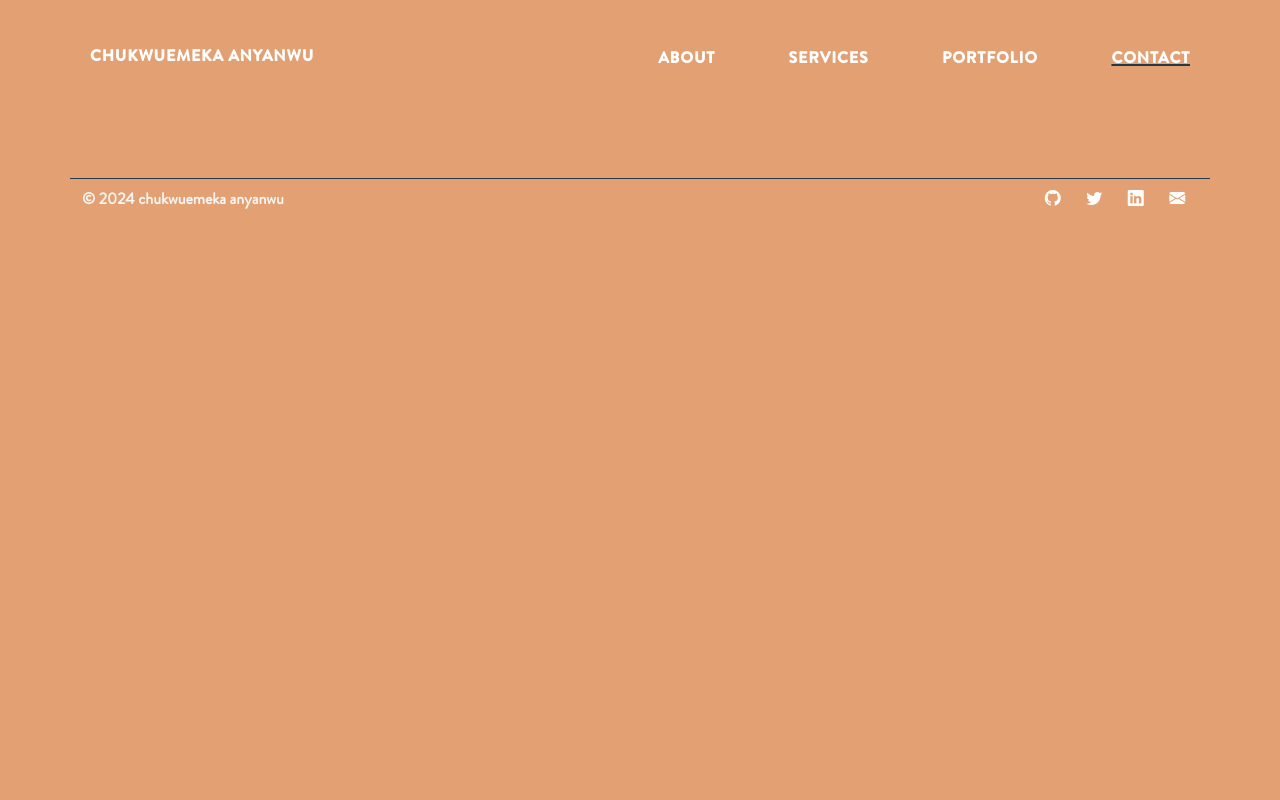
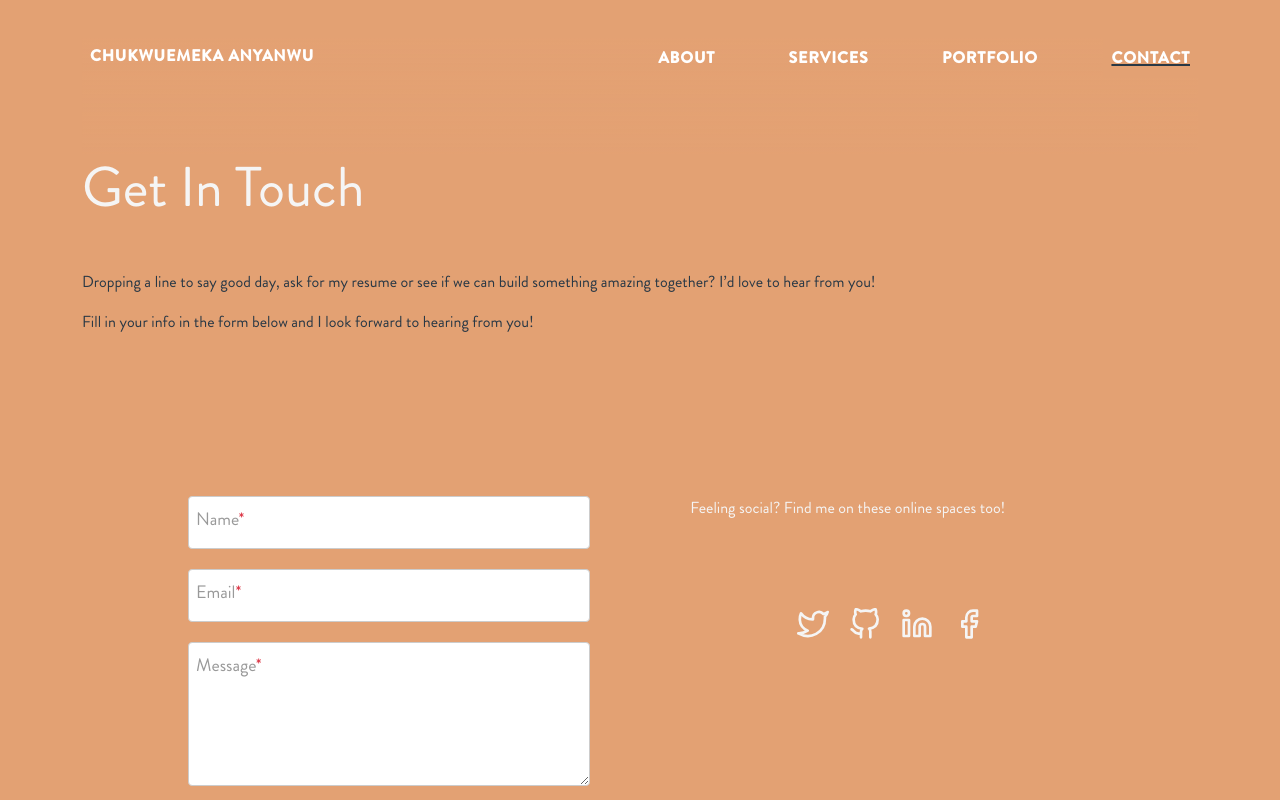
Before and after one commit to ccanyanwu/REACT-PORTFOLIO, a React (Create React App) app: page /contact in a window 1280 px wide. Shown: the top 800 px of the page. Built offline with nearby package versions, Linux system fonts and the light colour scheme.

Commit message:
feat: add contact component

```diff
--- a/src/App.js
+++ b/src/App.js
@@ -5,6 +5,7 @@ import Footer from "./components/Footer";
 import Home from "./pages/Home";
 import About from "./pages/About";
 import Portfolio from './pages/Portfolio';
+import Contact from "./pages/Contact";
 
 function App() {
 
@@ -16,6 +17,7 @@ function App() {
           <Route exact path="/" element={<Home />} />
           <Route path="/about" element={<About />} />
           <Route path="/portfolio" element={<Portfolio />} />
+          <Route path="/contact" element={<Contact />} />
         </Routes>
         <Footer />
       </div>
--- /dev/null
+++ b/src/pages/Contact.jsx
@@ -0,0 +1,248 @@
+import styled from "styled-components";
+import { FiGithub, FiTwitter, FiLinkedin, FiFacebook } from "react-icons/fi";
+
+
+const Section = styled.section`
+  .form-para {
+    color: var(--secondary);
+    font-size: 1rem;
+    line-height: 1.55;
+  }
+
+  .contact-box {
+    width: 90%;
+    margin: 80px auto !important;
+  }
+
+  .contact-links,
+  .contact-form-wrapper {
+    padding: 8% 5% 10% 5%;
+  }
+
+  @media only screen and (max-width: 800px) {
+    .contact-links,
+    .contact-form-wrapper {
+      width: 100% !important;
+    }
+  }
+
+  @media only screen and (max-width: 400px) {
+    .contact-box {
+      width: 95%;
+      marin: 8% auto !important;
+    }
+  }
+
+  .links {
+    padding-top: 50px;
+  }
+
+  .link {
+    margin: 10px;
+    cursor: pointer;
+  }
+
+  .link > a {
+    font-size: 2rem;
+    transition: 0.2s;
+  }
+
+  .form-item {
+    position: relative;
+  }
+
+  label {
+    position: absolute;
+    top: 10px;
+    left: 2%;
+    color: #999;
+    font-size: clamp(14px, 1.5vw, 18px);
+  }
+
+  input,
+  textarea {
+    width: 100%;
+    outline: 0;
+    border: 1px solid #ccc;
+    border-radius: 4px;
+    margin-bottom: 20px;
+    padding: 12px;
+    font-size: clamp(15px, 1.5vw, 18px);
+  }
+
+  input:focus + label,
+  input:valid + label,
+  textarea:focus + label,
+  textarea:valid + label {
+    font-size: clamp(13px, 1.3vw, 16px);
+    color: #777;
+    top: -20px;
+    transition: all 0.225s ease;
+  }
+
+  textarea {
+    height: 9rem;
+  }
+
+  .submit-btn {
+    font-size: 20px;
+    background: var(--secondary);
+    color: white;
+    padding: 0.7em 1em;
+    padding-left: 0.9em;
+    border: none;
+    border-radius: 0.5rem;
+    overflow: hidden;
+    transition: all 0.2s;
+  }
+
+  .submit-btn > span {
+    display: block;
+    margin-left: 0.3em;
+    transition: all 0.3s ease-in-out;
+  }
+
+  .submit-btn > svg {
+    display: block;
+    transform-origin: center center;
+    transition: transform 0.3s ease-in-out;
+  }
+
+  .submit-btn:hover .svg-wrapper {
+    animation: fly-1 0.6s ease-in-out infinite alternate;
+  }
+
+  .submit-btn:hover svg {
+    transform: translateX(1.2em) rotate(45deg) scale(1.1);
+  }
+
+  .submit-btn:hover span {
+    transform: translateX(5em);
+  }
+
+  .submit-btn::active {
+    transform: scale(0.95) !important;
+  }
+
+  @keyframes fly-1 {
+    from {
+      transform: translateY(0.1em);
+    }
+
+    to {
+      transform: translateY(-0.1em);
+    }
+  }
+
+  @media only screen and (max-width: 800px) {
+    h2 {
+      font-size: clamp(40px, 10vw, 60px);
+    }
+  }
+
+  @media only screen and (max-width: 400px) {
+    h2 {
+      font-size: clamp(30px, 12vw, 60px);
+    }
+
+    .links {
+      padding-top: 30px;
+    }
+
+    img {
+      width: 38px;
+      height: 38px;
+    }
+  }
+`;
+
+const Contact = () => {
+  return (
+    <Section>
+      <h1 className="display-4">Get In Touch</h1>
+
+      <p className="form-para mt-5 w-lg-50">
+        Dropping a line to say good day, ask for my resume or see if we can
+        build something amazing together? I’d love to hear from you!
+      </p>
+
+      <p className="form-para">
+        Fill in your info in the form below and I look forward to hearing from
+        you!
+      </p>
+
+      <div className="contact-box d-flex flex-wrap">
+        <div className="contact-form-wrapper w-50">
+          <form>
+            <div className="form-item">
+              <input type="text" name="sender" required />
+              <label>
+                Name<span className="text-danger">*</span>
+              </label>
+            </div>
+            <div className="form-item">
+              <input type="email" name="email" required />
+              <label>
+                Email<span className="text-danger">*</span>
+              </label>
+            </div>
+            <div className="form-item">
+              <textarea name="message" required></textarea>
+              <label>
+                Message<span className="text-danger">*</span>
+              </label>
+            </div>
+
+            <button className="submit-btn d-flex align-items-center">
+              <div className="svg-wrapper-1">
+                <div className="svg-wrapper">
+                  <svg
+                    xmlns="http://www.w3.org/2000/svg"
+                    viewBox="0 0 24 24"
+                    width="24"
+                    height="24"
+                  >
+                    <path fill="none" d="M0 0h24v24H0z"></path>
+                    <path
+                      fill="currentColor"
+                      d="M1.946 9.315c-.522-.174-.527-.455.01-.634l19.087-6.362c.529-.176.832.12.684.638l-5.454 19.086c-.15.529-.455.547-.679.045L12 14l6-8-8 6-8.054-2.685z"
+                    ></path>
+                  </svg>
+                </div>
+              </div>
+              <span>Send</span>
+            </button>
+          </form>
+        </div>
+
+        <div className="contact-links w-50">
+          <p>Feeling social? Find me on these online spaces too!</p>
+          <div className="links d-flex flex-wrap justify-content-center">
+            <div className="link">
+              <a>
+                <FiTwitter />
+              </a>
+            </div>
+            <div className="link">
+              <a>
+                <FiGithub />
+              </a>
+            </div>
+            <div className="link">
+              <a>
+                <FiLinkedin />
+              </a>
+            </div>
+            <div className="link">
+              <a>
+                <FiFacebook alt="email" />
+              </a>
+            </div>
+          </div>
+        </div>
+      </div>
+    </Section>
+  );
+};
+
+export default Contact;
```
